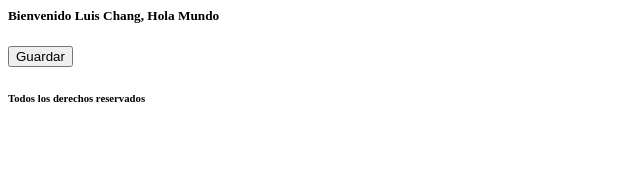
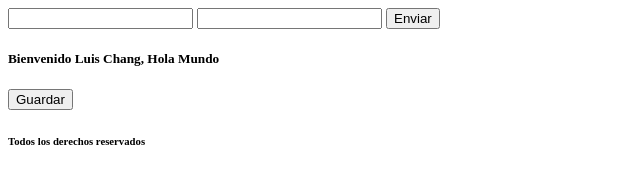
Before and after one commit to luischang/mi-primer-proyecto-html-git, a plain HTML site: page index.html in a window 1280 px wide. Shown: the whole page, without its empty margins (0-640 px from the left). Drawn offline with Linux system fonts and the light colour scheme.

Commit message:
Se agregó el login

```diff
--- a/index.html
+++ b/index.html
@@ -3,6 +3,10 @@
 
 </head>
 <body>
+    <input type="text">
+    <input type="text">
+    <button>Enviar</button>
+
     <h5>Bienvenido Luis Chang, Hola Mundo</h5>
 
     <button>Guardar</button>
```
